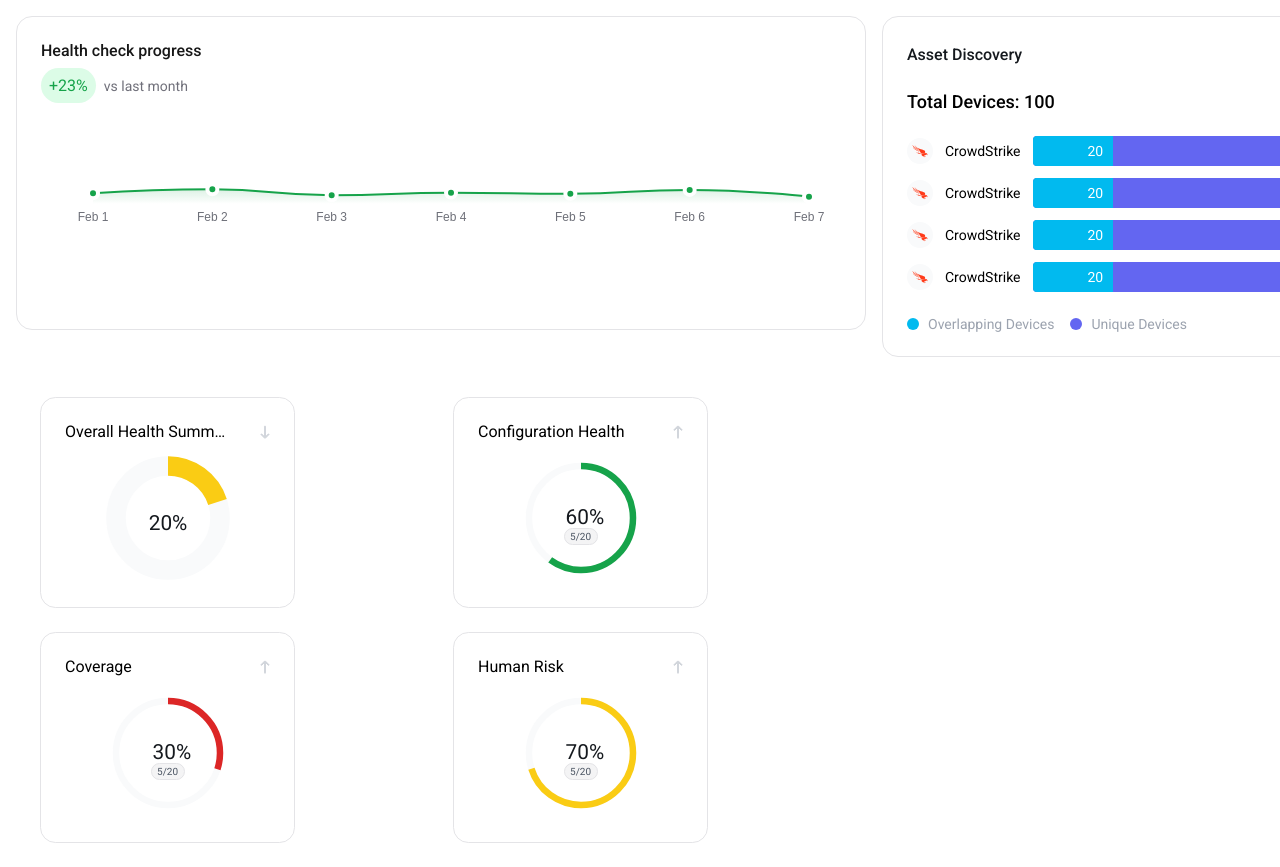
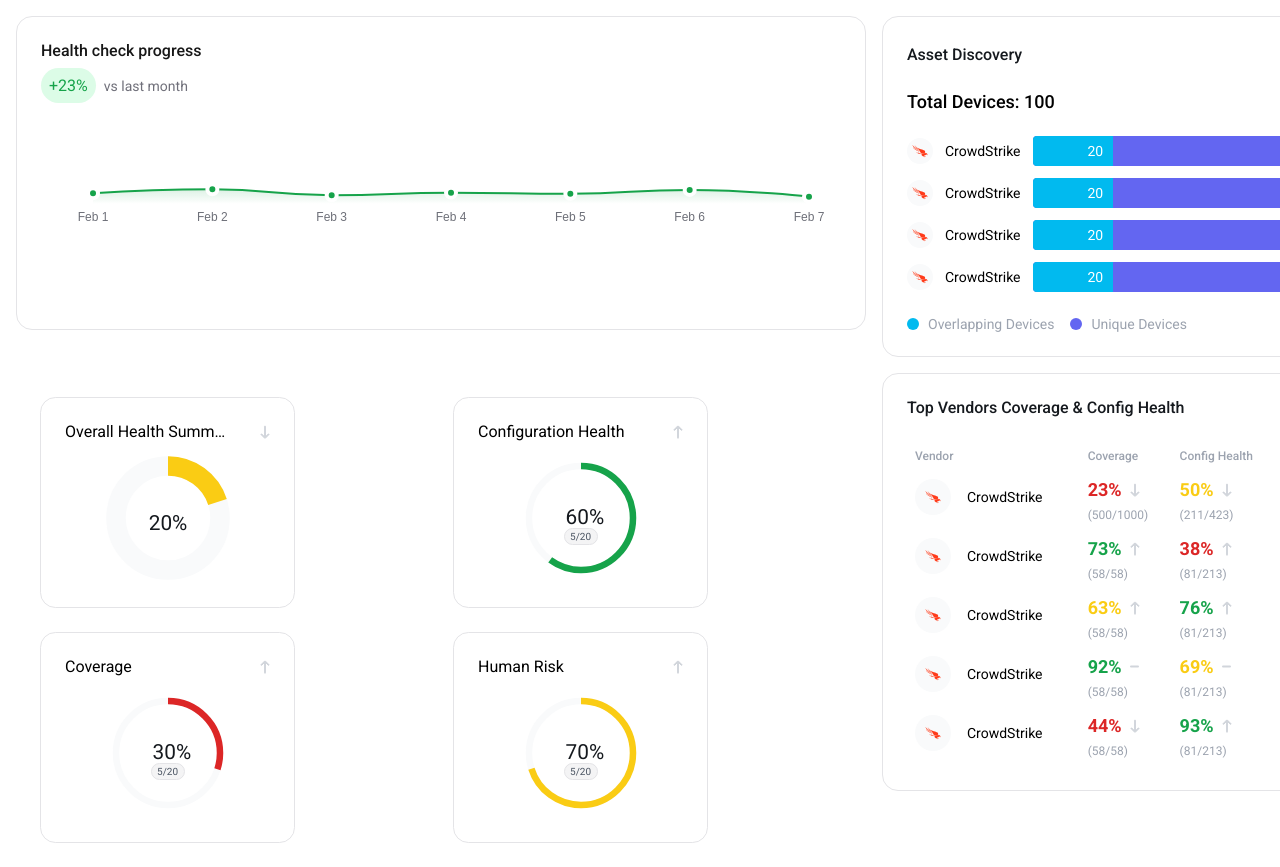
Before and after one commit to AbhiramKrishnaM/Charts, a Vue app: page / in a window 1280 px wide. Shown: the top 867 px of the page. Built offline with nearby package versions, Linux system fonts and the light colour scheme.

Commit message:
added component

```diff
--- a/src/App.vue
+++ b/src/App.vue
@@ -2,6 +2,7 @@
 import Chart from "./components/Chart.vue";
 import AssetDiscovery from "./components/AssetDiscovery.vue";
 import Configs from "./components/Configs.vue";
+import ConfigHealth from "./components/ConfigHealth.vue";
 
 // configs data
 const configData = [
@@ -46,6 +47,40 @@ const configData = [
     percentage: 70,
   },
 ];
+
+// Top Vendors Coverage and config health
+const topVendorsCoverage = [
+  {
+    id: 0,
+    vendor: "Crowdstrike",
+    coverage: { percentage: 23, total: 1000, value: 500, trend: "down" },
+    health: { percentage: 50, total: 423, value: 211, trend: "down" },
+  },
+  {
+    id: 1,
+    vendor: "Crowdstrike",
+    coverage: { percentage: 73, total: 58, value: 58, trend: "up" },
+    health: { percentage: 38, total: 213, value: 81, trend: "up" },
+  },
+  {
+    id: 2,
+    vendor: "Crowdstrike",
+    coverage: { percentage: 63, total: 58, value: 58, trend: "up" },
+    health: { percentage: 76, total: 213, value: 81, trend: "up" },
+  },
+  {
+    id: 3,
+    vendor: "Crowdstrike",
+    coverage: { percentage: 92, total: 58, value: 58, trend: "none" },
+    health: { percentage: 69, total: 213, value: 81, trend: "none" },
+  },
+  {
+    id: 4,
+    vendor: "Crowdstrike",
+    coverage: { percentage: 44, total: 58, value: 58, trend: "down" },
+    health: { percentage: 93, total: 213, value: 81, trend: "up" },
+  },
+];
 </script>
 
 <template>
@@ -56,6 +91,8 @@ const configData = [
     <div class="configs-wrapper">
       <Configs :data="config" v-for="config in configData" :key="config.id" />
     </div>
+
+    <ConfigHealth :data="topVendorsCoverage" />
   </div>
 </template>
 
--- /dev/null
+++ b/src/components/ConfigHealth.vue
@@ -0,0 +1,196 @@
+<template>
+  <div class="config-health-wrapper">
+    <h1 style="font-size: 16px; font-weight: 500; color: #15191e">
+      Top Vendors Coverage & Config Health
+    </h1>
+
+    <table>
+      <thead>
+        <tr>
+          <th
+            style="
+              text-align: start;
+              font-size: 12px;
+              font-weight: 500;
+              color: #9ca3af;
+            "
+          >
+            Vendor
+          </th>
+          <th
+            style="
+              text-align: start;
+              font-size: 12px;
+              font-weight: 500;
+              color: #9ca3af;
+            "
+          >
+            Coverage
+          </th>
+          <th
+            style="
+              text-align: start;
+              font-size: 12px;
+              font-weight: 500;
+              color: #9ca3af;
+            "
+          >
+            Config Health
+          </th>
+        </tr>
+      </thead>
+      <tbody>
+        <tr v-for="topVendor in props.data" :key="topVendor.vendor">
+          <td style="display: flex; align-items: center; gap: 16px">
+            <div class="device-icon">
+              <img :src="Crowdstrike" alt="Crowdstrike" />
+            </div>
+            <span class="device-name">CrowdStrike</span>
+          </td>
+          <td>
+            <div style="display: flex; align-items: center; gap: 8px">
+              <span
+                style="font-size: 18px; font-weight: 600"
+                :class="getTextColorClass(topVendor.coverage.percentage)"
+              >
+                {{ topVendor.coverage.percentage }}%
+              </span>
+
+              <img
+                :src="
+                  topVendor.coverage.trend === 'none'
+                    ? None
+                    : topVendor.coverage.trend === 'up'
+                    ? Up
+                    : Down
+                "
+                alt="Trend icon"
+              />
+            </div>
+
+            <div
+              style="
+                font-size: 12px;
+                font-weight: 400;
+                color: #9ca3af;
+                margin-top: 8px;
+              "
+            >
+              ({{ topVendor.coverage.value }}/{{ topVendor.coverage.total }})
+            </div>
+          </td>
+          <td>
+            <div style="display: flex; align-items: center; gap: 8px">
+              <span
+                style="font-size: 18px; font-weight: 600"
+                :class="getTextColorClass(topVendor.health.percentage)"
+              >
+                {{ topVendor.health.percentage }}%
+              </span>
+
+              <img
+                :src="
+                  topVendor.health.trend === 'none'
+                    ? None
+                    : topVendor.health.trend === 'up'
+                    ? Up
+                    : Down
+                "
+                alt="Trend icon"
+              />
+            </div>
+
+            <div
+              style="
+                font-size: 12px;
+                font-weight: 400;
+                color: #9ca3af;
+                margin-top: 8px;
+              "
+            >
+              ({{ topVendor.health.value }}/{{ topVendor.health.total }})
+            </div>
+          </td>
+        </tr>
+      </tbody>
+    </table>
+  </div>
+</template>
+
+<script setup>
+import Crowdstrike from "../assets/crowdstrike.png";
+import Down from "../assets/Down.svg";
+import Up from "../assets/Up.svg";
+import None from "../assets/None.svg";
+
+const props = defineProps({
+  data: { type: Array, required: true },
+});
+
+function getTextColorClass(percentage) {
+  if (percentage > 0 && percentage < 50) {
+    return "red";
+  } else if (percentage >= 50 && percentage < 70) {
+    return "orange";
+  } else {
+    return "green";
+  }
+}
+</script>
+
+<style scoped>
+.config-health-wrapper {
+  padding: 24px;
+  border-radius: 16px;
+  border: 1px solid #e4e4e7;
+  display: flex;
+  flex-direction: column;
+  gap: 24px;
+  height: max-content;
+  max-width: 422px;
+}
+
+table {
+  width: 100%;
+  border-collapse: collapse; /* Ensures border and spacing are handled properly */
+}
+
+th,
+td {
+  padding: 8px; /* Adds padding inside cells */
+}
+
+tr {
+  display: table-row;
+
+  font-size: 14px;
+  font-weight: 400;
+}
+
+.device-icon {
+  width: 36px;
+  height: 36px;
+  background-color: #f9fafb;
+  display: flex;
+  align-items: center;
+  justify-content: center;
+  border-radius: 50%;
+}
+
+.device-name {
+  font-size: 14px;
+  font-weight: 400;
+}
+
+.green {
+  color: #16a34a;
+}
+
+.red {
+  color: #dc2626;
+}
+
+.orange {
+  color: #facc14;
+}
+</style>
```
Also changed, not shown: src/assets/None.svg (added).
